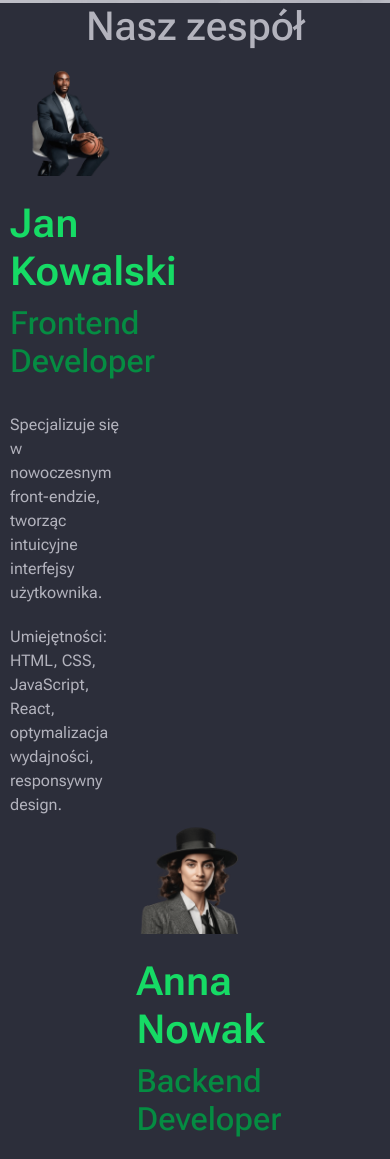
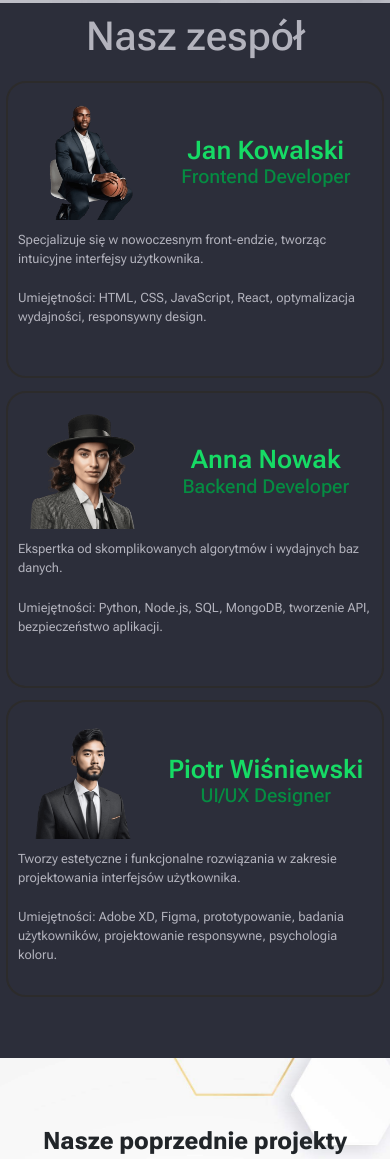
Before and after one commit to lokinta/lokinta.github.io, a plain HTML site: page index.html in a window 390 px wide. Shown: the part 841-2000 px from the top of the page. Drawn offline with nearby package versions, Linux system fonts and the light colour scheme.

Commit message:
0.1.3
0.1.3

```diff
--- a/index.html
+++ b/index.html
@@ -89,11 +89,11 @@
           <div class="about_us_img">
             <img src="img/jan_kowalski.png" class="img-fluid" alt="Jan Kowalski">
           </div>
-          <div class=" mt-4">
+          <div class="person_description_first">
             <h2 class="about_us_name">Jan Kowalski</h2>
             <h3 class="about_us_job">Frontend Developer</h3>
           </div>
-          <div class="person_description_second mt-4">
+          <div class="person_description_second">
             <p class="about_us_des">Specjalizuje się w nowoczesnym front-endzie, tworząc intuicyjne interfejsy użytkownika.</p>
             <p class="about_us_abi">Umiejętności: HTML, CSS, JavaScript, React, optymalizacja wydajności, responsywny design.</p>
           </div>
@@ -102,11 +102,11 @@
           <div class="about_us_img">
             <img src="img/anna_nowak.png" class="img-fluid" alt="Anna Nowak">
           </div>
-          <div class="person_description mt-4">
+          <div class="person_description_first">
             <h2 class="about_us_name">Anna Nowak</h2>
             <h3 class="about_us_job">Backend Developer</h3>
           </div>
-          <div class="person_description_second mt-4">
+          <div class="person_description_second">
             <p class="about_us_des">Ekspertka od skomplikowanych algorytmów i wydajnych baz danych.</p>
             <p class="about_us_abi">Umiejętności: Python, Node.js, SQL, MongoDB, tworzenie API, bezpieczeństwo aplikacji.</p>
           </div>
@@ -115,11 +115,11 @@
           <div class="about_us_img">
             <img src="img/piotr_wisniewski.png" class="img-fluid" alt="Piotr Wiśniewski">
           </div>
-          <div class="person_description mt-4">
+          <div class="person_description_first">
             <h2 class="about_us_name">Piotr Wiśniewski</h2>
             <h3 class="about_us_job">UI/UX Designer</h3>
           </div>
-          <div class="person_description_second mt-4">
+          <div class="person_description_second">
             <p class="about_us_des">Tworzy estetyczne i funkcjonalne rozwiązania w zakresie projektowania interfejsów użytkownika.</p>
             <p class="about_us_abi">Umiejętności: Adobe XD, Figma, prototypowanie, badania użytkowników, projektowanie responsywne, psychologia koloru.</p>
           </div>
--- a/style.css
+++ b/style.css
@@ -324,10 +324,14 @@ input::placeholder{
     padding: 20px;
 }
 
-.about_us_description > div{
-    width: 30%;
-    height: 95%;
+.person_description_first{
+    margin-top: 1.5rem;
 }
+
+.person_description_second{
+    margin-top: 1.5rem;
+}
+
 
 .our_team{
     font-size: 4em;
@@ -337,7 +341,8 @@ input::placeholder{
 
 .image-container{
     flex-direction: column;
-    width: 33%;
+    width: 30%;
+    height: 95%;
 }
 
 .image-container > img{
@@ -627,33 +632,67 @@ input::placeholder{
 
     .about_us{
         padding: 0;
-        height: 150vh;
+        padding-top: 10px;
+        min-height: 800px;
+        height: 125vh;
         overflow: hidden;
     }
 
-    /*.about_us_img{
+    .image-container{
+        width: 100%;
+        height: 32%;
+        display: flex;
+        flex-direction: row;
+        flex-wrap: wrap;
+        padding: 10px;
+        border: 2px solid rgb(44, 43, 43);
+        border-radius: 20px;
+    }
+
+    .about_us_img{
+        height: 50%;
+        width: 40%;
+        display: flex;
+        justify-content: center;
+        padding-bottom: 10px;
     }
 
     .person_description_first{
-
+        width: 60%;
+        height: 50%;
+        padding: 10px;
+        margin: 0;
+        padding: 0;
+        padding-top: 10px;
+        justify-items: center;
+        align-content: center;
+        padding-bottom: 10px;
     }
 
     .person_description_second{
+        width: 100%;
+        height: 50%;
+        margin: 0;
+        font-size: 0.8em;
+    }
 
-    }*/
+    .about_us_name{
+        font-size: 1.6em;
+        margin: 0;
+    }
 
+    .about_us_job{
+        font-size: 1.2em;
+        margin: 0;
+    }
 
     .about_us_description{
-        padding: 0;
+        padding: 6px;
+        height: 90%;
         flex-direction: column;
+        justify-content: space-around;
     }
 
-    .jan_kowalski{
-        width: 100;
-        height: 50%;
-        margin-left: 10px;
-        align-self: flex-start;
-    }
 
     .portfolio{
         overflow: hidden;
```
